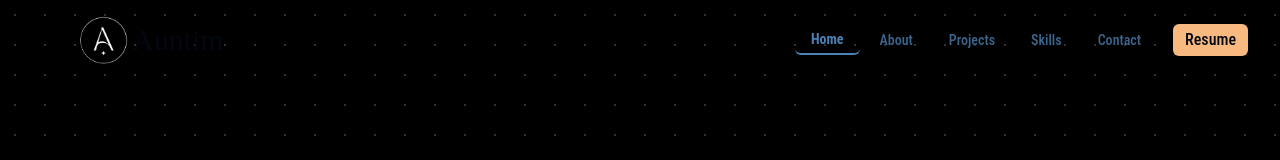
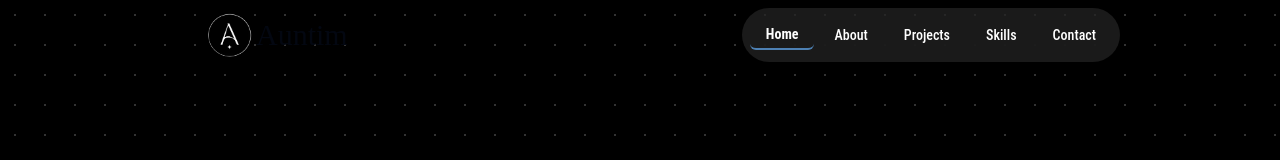
Before and after one commit to Auntim/new-portfolio, a React (Vite) app: page / in a window 1280 px wide. Shown: the top 160 px of the page. Built offline with nearby package versions, Linux system fonts and the light colour scheme.

Commit message:
change navbar styles

```diff
--- a/src/components/Header.jsx
+++ b/src/components/Header.jsx
@@ -44,15 +44,15 @@ const Header = ({ scrollY }) => {
   }, [scrollY]);
 
   return (
-    <header className={`fixed top-0 left-0 right-0 z-50 transition-all duration-300 overflow-hidden ${scrollY > 50 ? 'bg-background/80 backdrop-blur-md shadow-sm' : 'bg-transparent'}`}>
-      <div className="container-custom flex items-center justify-between py-4 px-4 sm:px-6 lg:px-8">
+    <header className={`fixed top-0 left-0 right-0 z-50 transition-all duration-300 overflow-hidden ${scrollY > 50 ? ' shadow-sm' : 'bg-transparent'}`}>
+      <div className="w-full md:w-[80%] mx-auto flex items-center justify-between  pt-2 px-4 sm:px-6 lg:px-8">
         <div className='flex justify-center items-center gap-1 cursor-pointer'>
-          <img src={logo} className='h-8 w-8 md:h-12 md:w-12 ml-2 md:ml-12 rounded-full' alt="logo" href='#home' />
+          <img src={logo} className='h-8 w-8 md:h-11 md:w-11 ml-2 md:ml-12 rounded-full' alt="logo" href='#home' />
           <h1 className='text-2xl md:text-3xl bbh-regular'>Auntim</h1>
         </div>
         <div className="flex items-center">
           {/* Desktop Navigation */}
-          <nav className="hidden md:flex items-center space-x-1 ">
+          <nav className="hidden md:flex items-center  space-x-1 bg-white/10 backdrop-blur-md transition rounded-full px-2 py-3">
             {navItems.map((item, index) => (
               <motion.a
                 key={item.name}
@@ -61,8 +61,8 @@ const Header = ({ scrollY }) => {
                 animate={{ opacity: 1, y: 0 }}
                 transition={{ duration: 0.3, delay: index * 0.1 }}
                 className={`px-4 py-1 rounded-md text-sm font-medium transition-colors ${activeSection === item.href.substring(1)
-                  ? 'text-primary font-semibold border-b-2 border-primary pb-1'
-                  : 'text-muted-foreground hover:text-primary hover:text-slate-100'
+                  ? 'text-white font-semibold border-b-2 border-primary pb-1'
+                  : 'text-white hover:text-primary hover:text-slate-100'
                   }`}
                 onClick={(e) => {
                   e.preventDefault();
@@ -76,9 +76,9 @@ const Header = ({ scrollY }) => {
             ))}
 
           </nav>
-          <div className='ml-4 hidden md:inline-block'>
+          {/* <div className='ml-4 hidden md:inline-block'>
             <ConfettiButton />
-          </div>
+          </div> */}
 
 
           {/* Mobile Menu Button */}
```
